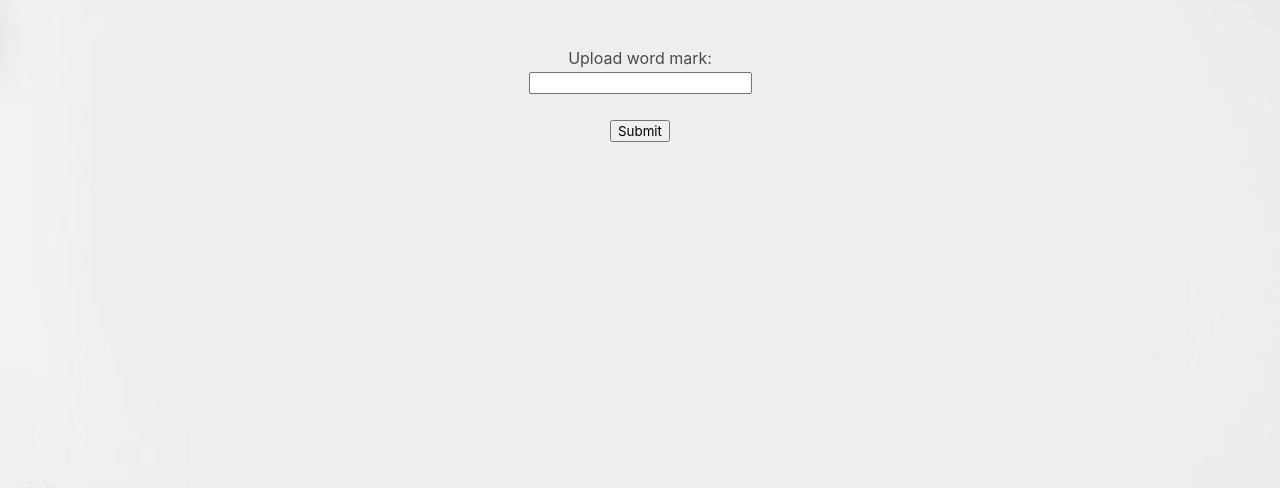
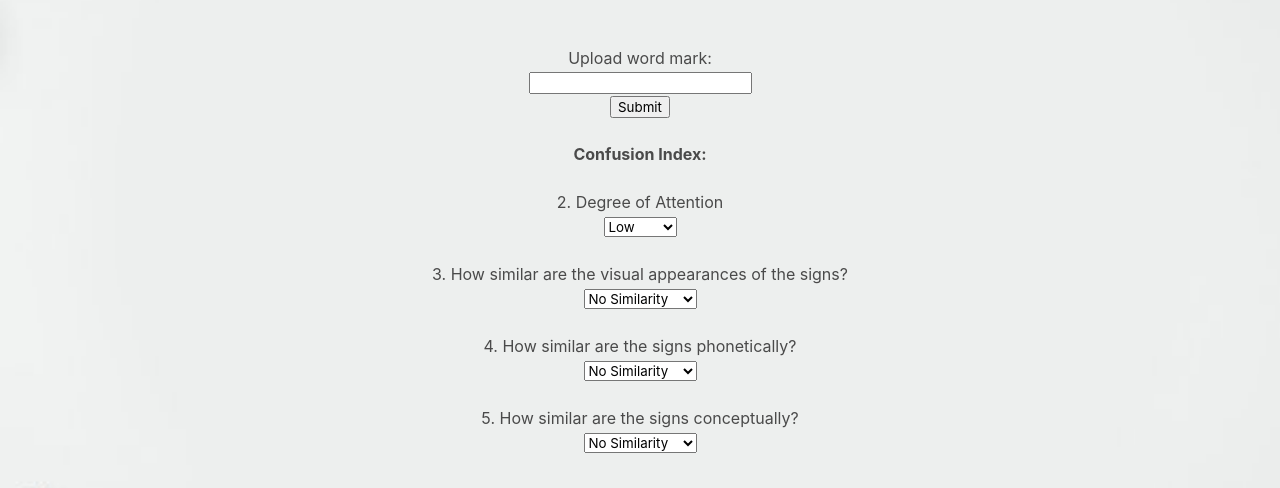
Before and after one commit to KhalidRajan/UndegradCapstone, a React (Create React App) app in the folder client/: page /tm-analyze-input in a window 1280 px wide. Shown: the part 194-682 px from the top of the page. Built offline with nearby package versions, Linux system fonts and the light colour scheme.

Commit message:
Added confusion index dropdowns

```diff
--- a/client/src/pages/tm_analyzer.js
+++ b/client/src/pages/tm_analyzer.js
@@ -10,6 +10,7 @@ function TMAnalyze(){
                 <h1 className={Input.title}>Trademark Analyzer Input</h1>
                 <h1 className={Input.title}>Trademark Analyzer Input</h1>
                 <br></br>
+                <form>
                     <p>Upload trademark as image:</p>
                     <br></br>
                     <Uploady destination={{url: process.env.UPLOAD_URL}}>
@@ -18,11 +19,47 @@ function TMAnalyze(){
                     <br></br>
                     <br></br>
                     <p>Upload word mark:</p>
-                <form>
+
                     <input type="text" id="word-mark" name="word-mark"></input>
                     <br></br>
+                    <input type="submit" value="Submit"/>
                     <br></br>
-                    <input type="submit" value="Submit"/>
+                    <br></br>
+                    <h1><b>Confusion Index:</b></h1>
+                    <br></br>
+                    <p>2. Degree of Attention</p>
+                    <select>
+                        <option value="Low">Low</option>
+                        <option value="Medium">Medium</option>
+                        <option value="High">High</option>
+                    </select>
+                    <br></br>
+                    <br></br>
+                    <p>3. How similar are the visual appearances of the signs?</p>
+                    <select>
+                        <option value="None">No Similarity</option>
+                        <option value="Low">Low Similarity</option>
+                        <option value="High">High Similarity</option>
+                        <option value="Identical">Identical</option>
+                    </select>
+                    <br></br>
+                    <br></br>
+                    <p>4. How similar are the signs phonetically?</p>
+                    <select>
+                        <option value="None">No Similarity</option>
+                        <option value="Low">Low Similarity</option>
+                        <option value="High">High Similarity</option>
+                        <option value="Identical">Identical</option>
+                    </select>
+                    <br></br>
+                    <br></br>
+                    <p>5. How similar are the signs conceptually?</p>
+                    <select>
+                        <option value="None">No Similarity</option>
+                        <option value="Low">Low Similarity</option>
+                        <option value="High">High Similarity</option>
+                        <option value="Identical">Identical</option>
+                    </select>
                 </form>
             </div>
         </div>
```
Lines whose indentation alone changed are shown as unchanged.
